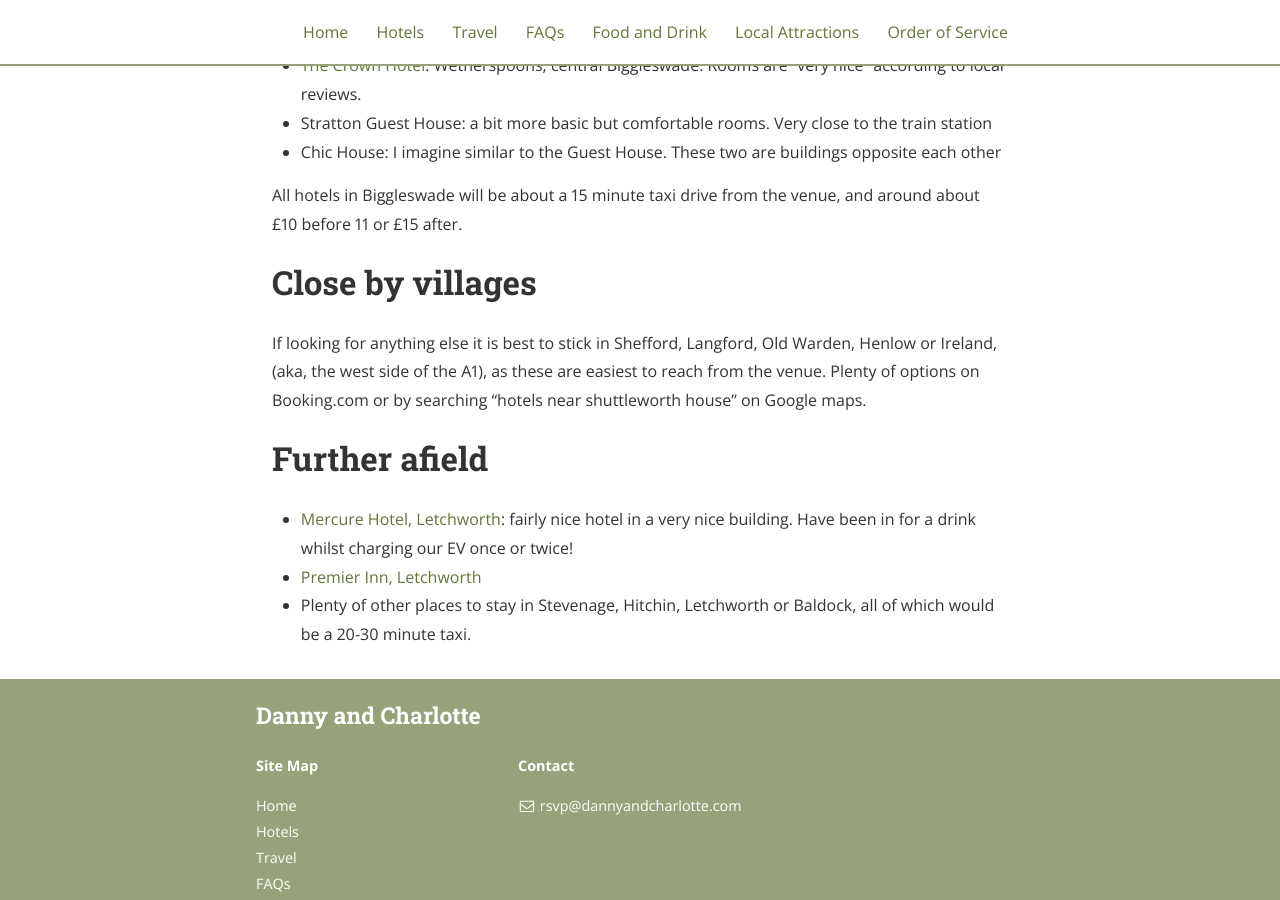
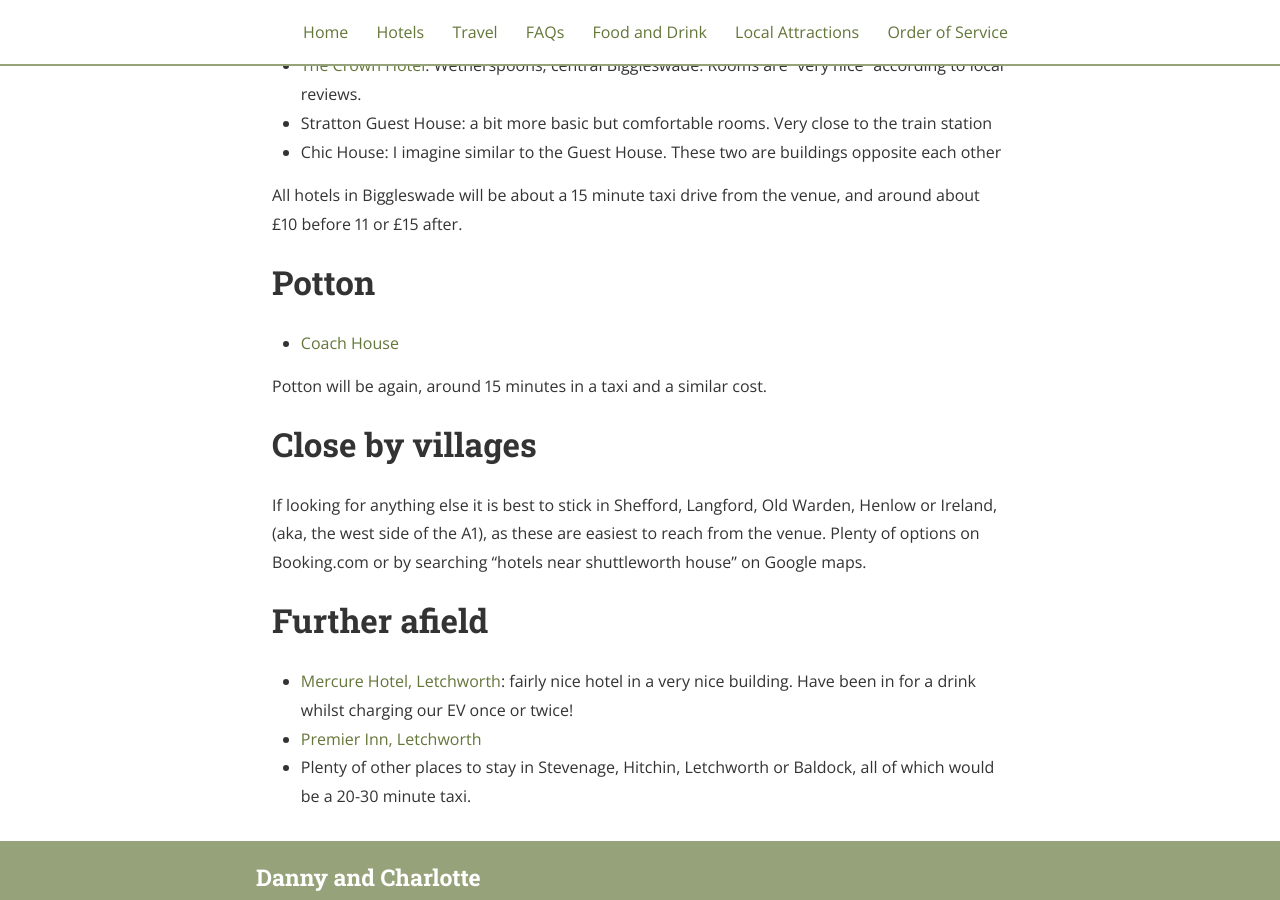
Before and after one commit to dannybrown/dannyandcharlotte.com, a Jekyll site: the page built from accom.md, in a window 1280 px wide and 900 px high, scrolled down 901 px. Built offline with Jekyll 4.4.1, drawn with Linux system fonts in a browser that asks for light colours; nearby versions of some CDN libraries.

Commit message:
add coach house

```diff
--- a/accom.md
+++ b/accom.md
@@ -22,6 +22,11 @@ Ireland is about a 5 minute taxi or an hour's stumble down an unlit country road
 
 All hotels in Biggleswade will be about a 15 minute taxi drive from the venue, and around about £10 before 11 or £15 after.
 
+# Potton
+- [Coach House](https://www.coachhousepotton.co.uk/#bedroom_booking)
+
+Potton will be again, around 15 minutes in a taxi and a similar cost.
+
 # Close by villages
 If looking for anything else it is best to stick in Shefford, Langford, Old Warden, Henlow or Ireland, (aka, the west side of the A1), as these are easiest to reach from the venue. Plenty of options on Booking.com or by searching "hotels near shuttleworth house" on Google maps.
 
```
